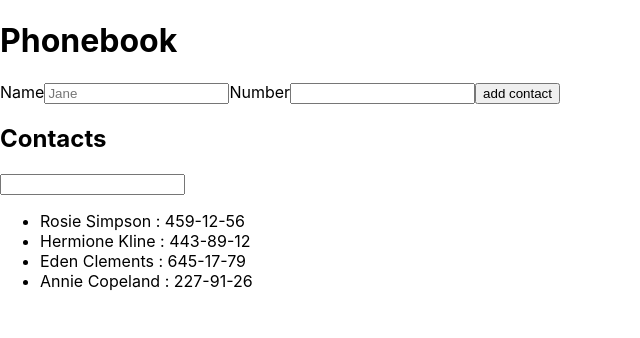
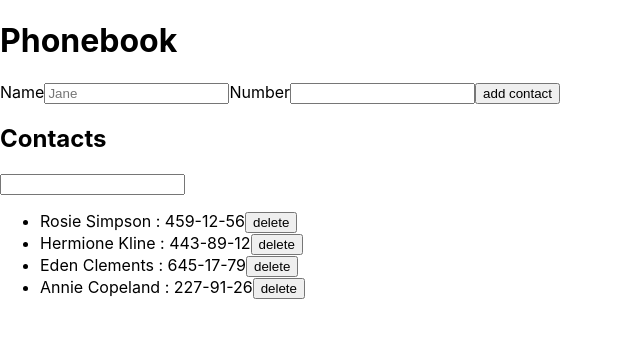
Before and after one commit to katerynachu/goit-react-hw-02-phonebook, a React (Create React App) app: page / in a window 1280 px wide. Shown: the top 338 px of the page, without its empty margins (0-640 px from the left). Built offline with nearby package versions, Linux system fonts and the light colour scheme.

Commit message:
add step 6

```diff
--- a/src/components/App.jsx
+++ b/src/components/App.jsx
@@ -38,13 +38,20 @@ class App extends Component {
     }
   };
 
-
-
   updateContactFilter = event => {
     this.setState({
       filter: event.target.value,
     });
   };
+
+  deleteContactItem = (id)=>{
+      console.log(id);
+      this.setState(prevState => {
+        return {
+          contacts: prevState.contacts.filter(item => item.id !== id),
+        };
+      });
+  }
   render() {
     const { contacts, filter } = this.state;
     const filteredContactItems = contacts.filter(contact =>
@@ -60,7 +67,7 @@ class App extends Component {
           onUpdate={this.updateContactFilter}
           filter={this.state.filter}
         />
-      <ContactList contacts={filteredContactItems}/>
+      <ContactList onDelete={this.deleteContactItem} contacts={filteredContactItems}/>
       </div>
     );
   }
--- a/src/components/ContactList/ContactList.jsx
+++ b/src/components/ContactList/ContactList.jsx
@@ -1,11 +1,12 @@
 import React from 'react';
 
-export const ContactList = ({contacts}) =>{
+export const ContactList = ({contacts,onDelete}) =>{
     return (
         <ul>
         {contacts.map(contact => (
           <li key={contact.id}>
             {contact.name} : {contact.number}
+            <button onClick={() => onDelete(contact.id)}>delete</button>
           </li>
         ))}
       </ul>
```
